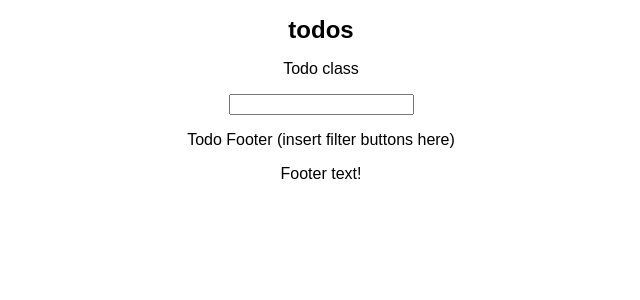
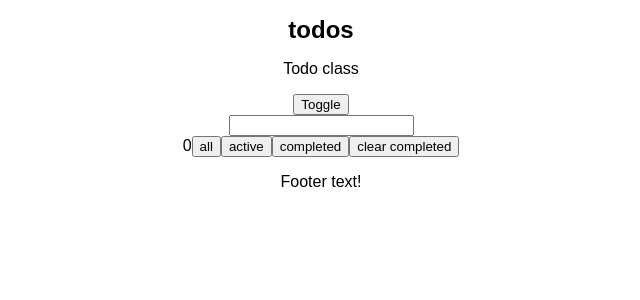
Before and after one commit to eerichmond02/todo, a React (Create React App) app: page / in a window 1280 px wide. Shown: the top 300 px of the page, without its empty margins (319-959 px from the left). Built offline with nearby package versions, Linux system fonts and the light colour scheme; the HTML template or start-up script is replaced by a standard one.

Commit message:
Add files via upload

```diff
--- a/src/App.js
+++ b/src/App.js
@@ -4,19 +4,26 @@ import './App.css';
 const Task = (props) => (
   <div>
     <button onClick={props.markComplete} className={props.taskId}>Complete</button>
-    <span>{props.task.text}</span>
+    <input value={props.task.text} readOnly={props.task.editable} className={props.taskId} onBlur={props.onBlurNoEdit} onDoubleClick={props.doubleClickEdit} onChange={props.editTask}></input>
     <button onClick={props.removeTask} className={props.taskId}>Delete</button>
   </div>
 )
 
 const TaskList = (props) => (
-  props.taskArr.map((task, idx) => (
-    <Task task={task} key={idx} taskId={idx} removeTask={props.removeTask} markComplete={props.markComplete}/>
-  ))
+  props.taskArr.map((task, idx) => {
+    if(props.filter === 'all' ||
+      (props.filter === 'active' && task.status === 'active')||
+      (props.filter === 'complete' && task.status === 'complete')){
+        return (<Task task={task} key={idx} taskId={idx} onBlurNoEdit={props.onBlurNoEdit} doubleClickEdit={props.doubleClickEdit} removeTask={props.removeTask} editTask={props.editTask} markComplete={props.markComplete}/>)
+      }
+      else {return}
+    }
+  )
 )
 
 const Input = (props) => (
   <div>
+    <button id="toggle" onClick={props.toggleTask}>Toggle</button>
     <form onSubmit={props.handleSubmit}>
       <input type="text" name="inputTask" value={props.inputTask} onChange={props.handleChange}></input>
     </form>
@@ -25,16 +32,23 @@ const Input = (props) => (
 
 const TodoFooter = (props) => (
   <div>
-    <p>Todo Footer (insert filter buttons here)</p>
+    <span>{props.activeCount()}</span>
+    <button id="all" onClick={props.filter}>all</button>
+    <button id="active" onClick={props.filter}>active</button>
+    <button id="complete" onClick={props.filter}>completed</button>
+    <button id="clear" onClick={props.clearCompleted}>clear completed</button>
   </div>
 )
+
 
 class TaskItem {
   constructor (text){
     this.text = text;
     this.status = 'active';
+    this.editable = true;
   }
 }
+
 
 class Todo extends Component {
   constructor (props) {
@@ -48,6 +62,13 @@ class Todo extends Component {
     this.handleSubmit = this.handleSubmit.bind(this);
     this.removeTask = this.removeTask.bind(this);
     this.markComplete = this.markComplete.bind(this);
+    this.activeCount = this.activeCount.bind(this);
+    this.filter = this.filter.bind(this);
+    this.clearCompleted = this.clearCompleted.bind(this);
+    this.toggleTask = this.toggleTask.bind(this);
+    this.editTask = this.editTask.bind(this);
+    this.doubleClickEdit = this.doubleClickEdit.bind(this);
+    this.onBlurNoEdit = this.onBlurNoEdit.bind(this);
   }
 
   handleChange (e) {
@@ -70,18 +91,89 @@ class Todo extends Component {
 
   markComplete (e) {
     let newTaskArr = this.state.taskArr;
-    newTaskArr[e.target.className].status = 'complete';
-    console.log(e.target.eventId);
+    if(newTaskArr[e.target.className].status === 'complete'){
+          newTaskArr[e.target.className].status = 'active'
+    }
+    else{
+      newTaskArr[e.target.className].status = 'complete';
+    }
     this.setState({taskArr: newTaskArr});
+  }
+
+  activeCount (e) {
+    let taskCount = 0;
+    for(let i=0; i<this.state.taskArr.length; i++){
+      if(this.state.taskArr[i].status === 'active') {
+        taskCount++;
+      }
+    }
+      return taskCount;
+  }
+
+  filter (e){
+    this.setState({filter: e.target.id})
+  }
+
+  clearCompleted (e){
+    let newArr = [];
+
+    newArr = this.state.taskArr.filter(task => {
+      return task.status === 'active';
+    });
+
+    this.setState({taskArr: newArr});
+  }
+
+  toggleTask(e){
+    let activeFlag = false;
+    for(let i = 0 ; i < this.state.taskArr.length ; i++){
+      if(this.state.taskArr[i].status === 'active'){
+        activeFlag = true;
+        break;
+      }
+    }
+    let newArr = this.state.taskArr.map((task) => {
+      if(activeFlag && task.status === 'active'){
+        task.status = 'complete';
+      }else if(!activeFlag){
+        task.status = 'active';
+      }
+      return task;
+    });
+    this.setState({taskArr : newArr});
+  }
+
+  doubleClickEdit(e){
+    let newTask = this.state.taskArr[e.target.className];
+    newTask.editable = false;
+    let newArr = this.state.taskArr;
+    newArr[e.target.className] = newTask;
+    this.setState({taskArr : newArr})
+  }
+
+  onBlurNoEdit(e){
+    let newTask = this.state.taskArr[e.target.className];
+    newTask.editable = true;
+    let newArr = this.state.taskArr;
+    newArr[e.target.className] = newTask;
+    this.setState({taskArr : newArr})
+  }
+
+  editTask(e){
+    let newTask = this.state.taskArr[e.target.className];
+    newTask.text = e.target.value;
+    let newArr = this.state.taskArr;
+    newArr[e.target.className] = newTask;
+    this.setState({taskArr : newArr})
   }
 
   render() {
     return (
       <div>
         <p>Todo class</p>
-        <Input inputTask={this.state.inputTask} handleChange={this.handleChange} handleSubmit={this.handleSubmit}/>
-        <TaskList taskArr={this.state.taskArr} removeTask={this.removeTask} markComplete={this.markComplete}/>
-        <TodoFooter />
+        <Input inputTask={this.state.inputTask} handleChange={this.handleChange} handleSubmit={this.handleSubmit} toggleTask={this.toggleTask}/>
+        <TaskList taskArr={this.state.taskArr} onBlurNoEdit={this.onBlurNoEdit} doubleClickEdit={this.doubleClickEdit} removeTask={this.removeTask} editTask={this.editTask} markComplete={this.markComplete} filter={this.state.filter}/>
+        <TodoFooter activeCount={this.activeCount} filter={this.filter} clearCompleted={this.clearCompleted} />
       </div>
     );
   }
```
